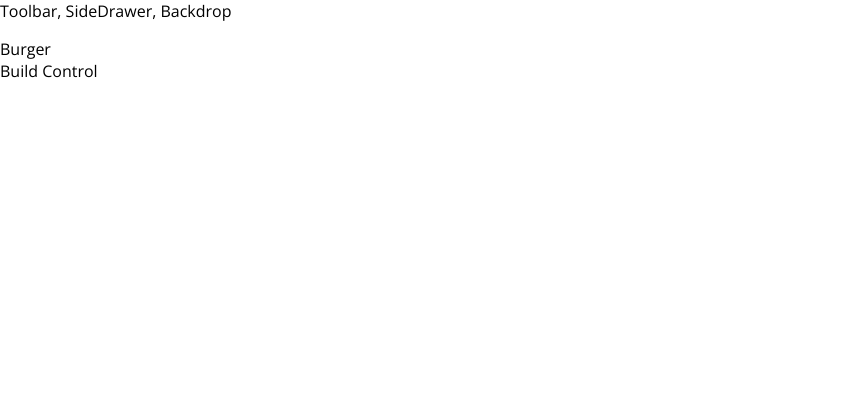
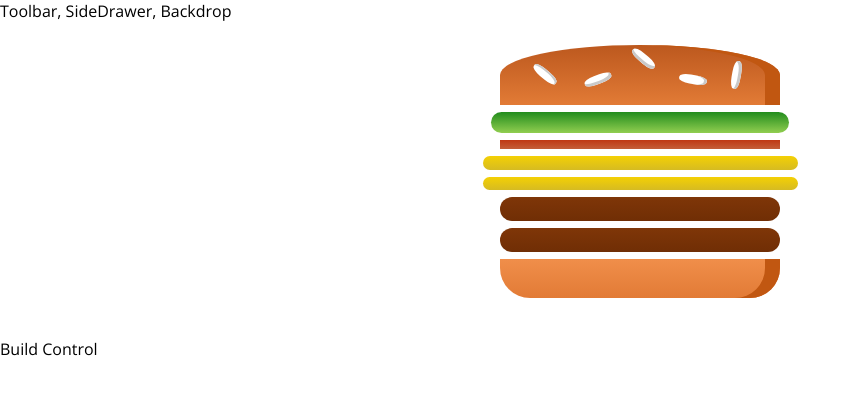
Before and after one commit to jesuscovam/burger-builder, a React (Create React App) app: page / in a window 1280 px wide. Shown: the top 394 px of the page, without its empty margins (0-861 px from the left). Built offline with nearby package versions, Linux system fonts and the light colour scheme.

Commit message:
Added const transformedIngredients that maps through props and creates a dinamic rendering of BurguerIngredients in the Burger.js

```diff
--- a/src/components/Burger/Burger.js
+++ b/src/components/Burger/Burger.js
@@ -0,0 +1,21 @@
+import React from "react";
+import classes from "./Burger.module.css";
+import BurgerIngredient from "./Burgeringredient/Burgeringredient";
+
+const burger = props => {
+  const transformedIngredients = Object.keys(props.ingredients).map(igKey =>
+    [...Array(props.ingredients[igKey])].map((_, i) => (
+      <BurgerIngredient key={igKey + i} type={igKey} />
+    ))
+  );
+  console.log(transformedIngredients);
+  return (
+    <div className={classes.Burger}>
+      <BurgerIngredient type="bread-top" />
+      {transformedIngredients}
+      <BurgerIngredient type="bread-bottom" />
+    </div>
+  );
+};
+
+export default burger;
--- /dev/null
+++ b/src/components/Burger/Burger.module.css
@@ -0,0 +1,30 @@
+.Burger {
+  width: 100%;
+  margin: auto;
+  height: 250px;
+  overflow: scroll;
+  text-align: center;
+  font-weight: bold;
+  font-size: 1.2rem;
+}
+
+@media (min-width: 1000px) and (min-height: 700px) {
+  .Burger {
+    width: 700px;
+    height: 600px;
+  }
+}
+
+@media (min-width: 500px) and (min-height: 401px) {
+  .Burger {
+    width: 450px;
+    height: 400px;
+  }
+}
+
+@media (min-width: 500px) and (min-height: 400px) {
+  .Burger {
+    width: 350px;
+    height: 300px;
+  }
+}
--- a/src/components/Burger/Burgeringredient/Burgeringredient.js
+++ b/src/components/Burger/Burgeringredient/Burgeringredient.js
@@ -6,7 +6,7 @@
   render() {
     let ingredient = null;
 
-    switch (props.type) {
+    switch (this.props.type) {
       case "bread-bottom":
         ingredient = <div className={classes.BreadBottom} />;
         break;
--- a/src/containers/BurgerBuilder/BurgerBuilder.js
+++ b/src/containers/BurgerBuilder/BurgerBuilder.js
@@ -1,10 +1,19 @@
 import React, { Component } from "react";
 import Aux from "../../hoc/Aux";
+import Burger from "../../components/Burger/Burger";
 class BurgerBuilder extends Component {
+  state = {
+    ingredients: {
+      salad: 1,
+      bacon: 1,
+      cheese: 2,
+      meat: 2
+    }
+  };
   render() {
     return (
       <Aux>
-        <div>Burger</div>
+        <Burger ingredients={this.state.ingredients} />
         <div>Build Control</div>
       </Aux>
     );
```
